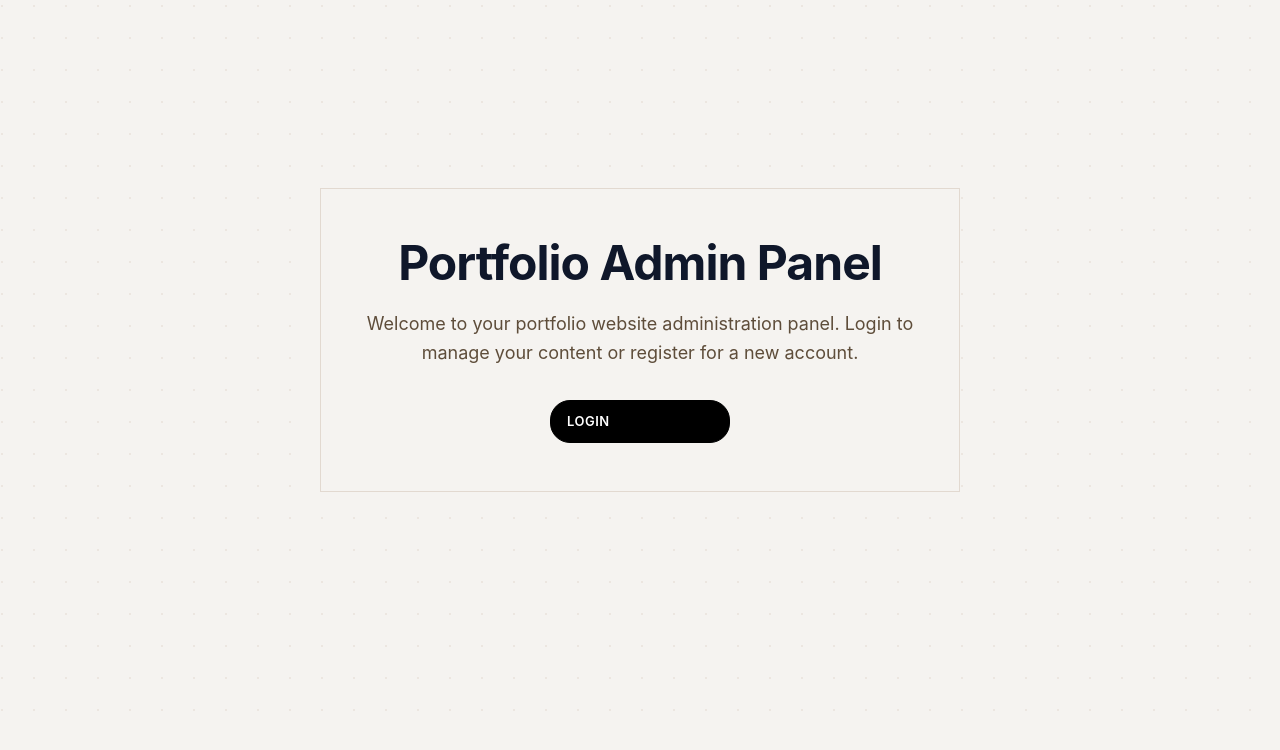
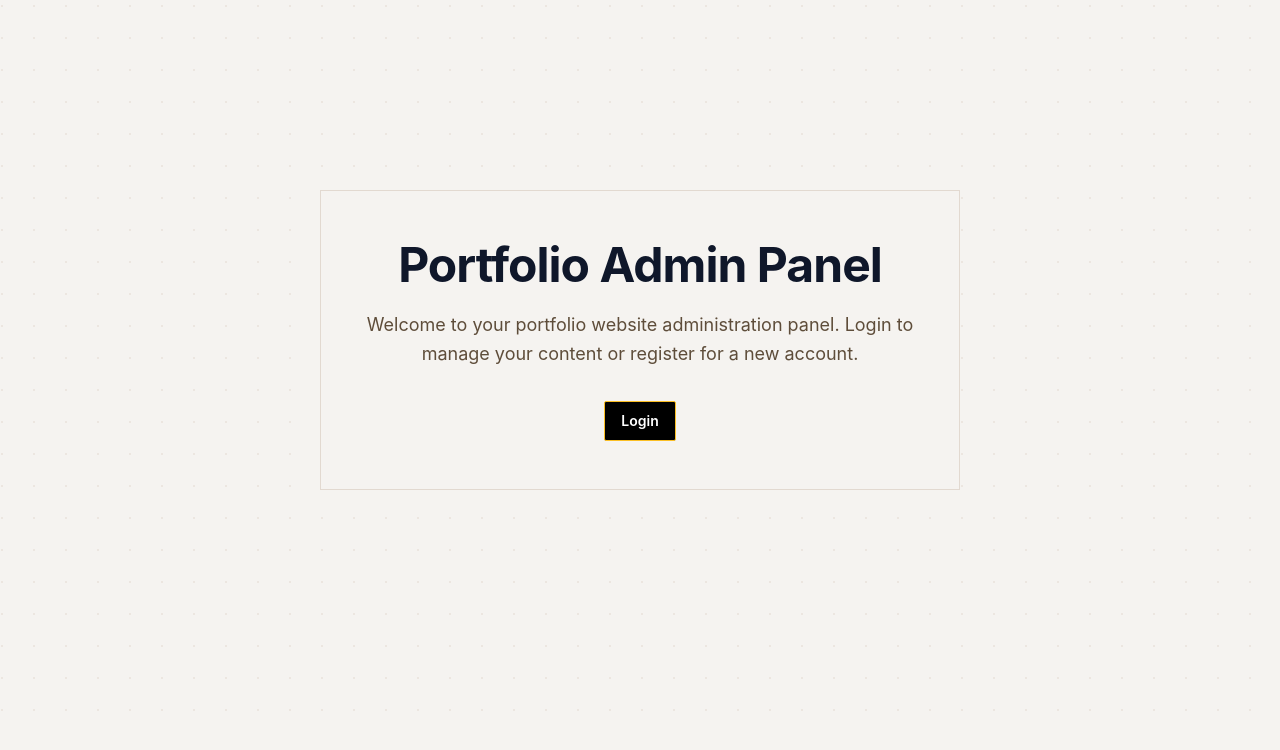
Before and after one commit to meaaditiya/portfoliomanager, a React (Vite) app in the folder frontend/: page / in a window 1280 px wide. Shown: the top 750 px of the page. Built offline with nearby package versions, Linux system fonts and the light colour scheme.

Commit message:
admin bypass

```diff
--- a/frontend/src/Components/BlogEditor.jsx
+++ b/frontend/src/Components/BlogEditor.jsx
@@ -989,7 +989,7 @@ const ContentImagesSection = ({ contentImages, content }) => {
             <>
               <h1>Blog Management</h1>
               <button
-                className="btn btn-primary"
+                className="btn3 btn-analytics1"
                 onClick={handleNew}
               >
                 Add New Post
--- a/frontend/src/Components/Home.jsx
+++ b/frontend/src/Components/Home.jsx
@@ -14,7 +14,7 @@ const Home = () => {
           Login to manage your content or register for a new account.
         </p>
         <div className="home-actions">
-          <Link to="/login" className="btn btn-primary">Login</Link>
+          <Link to="/login" className="btn-primary">Login</Link>
         </div>
       </div>
     </div>
```
Also changed, not shown: 1 other file (tests, documents, lock files or other folders).
